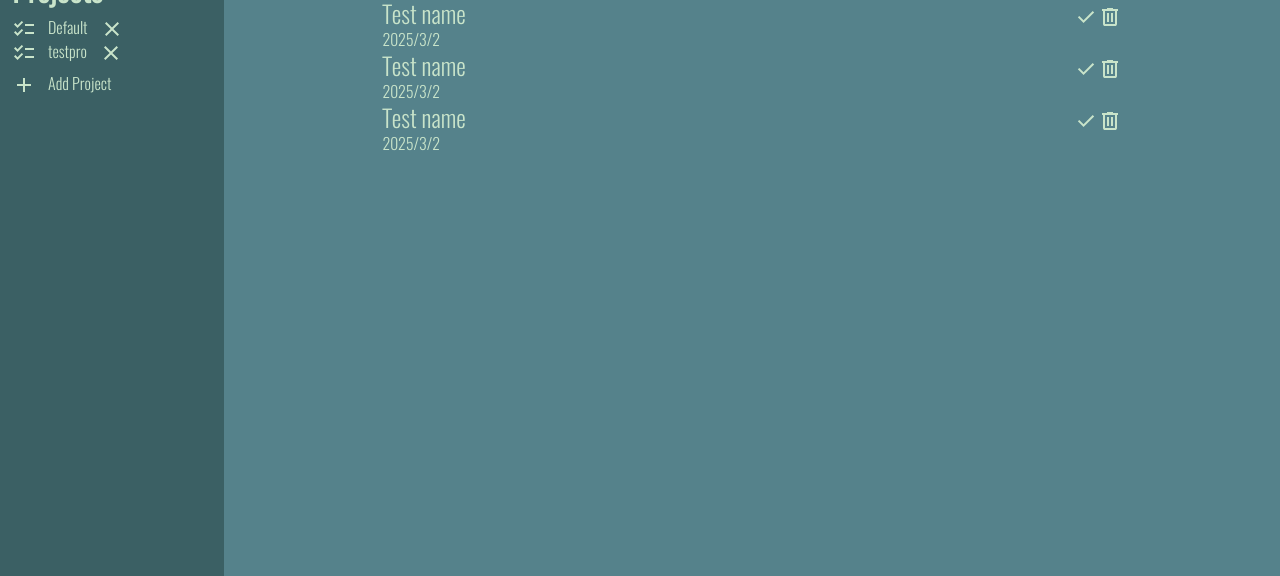
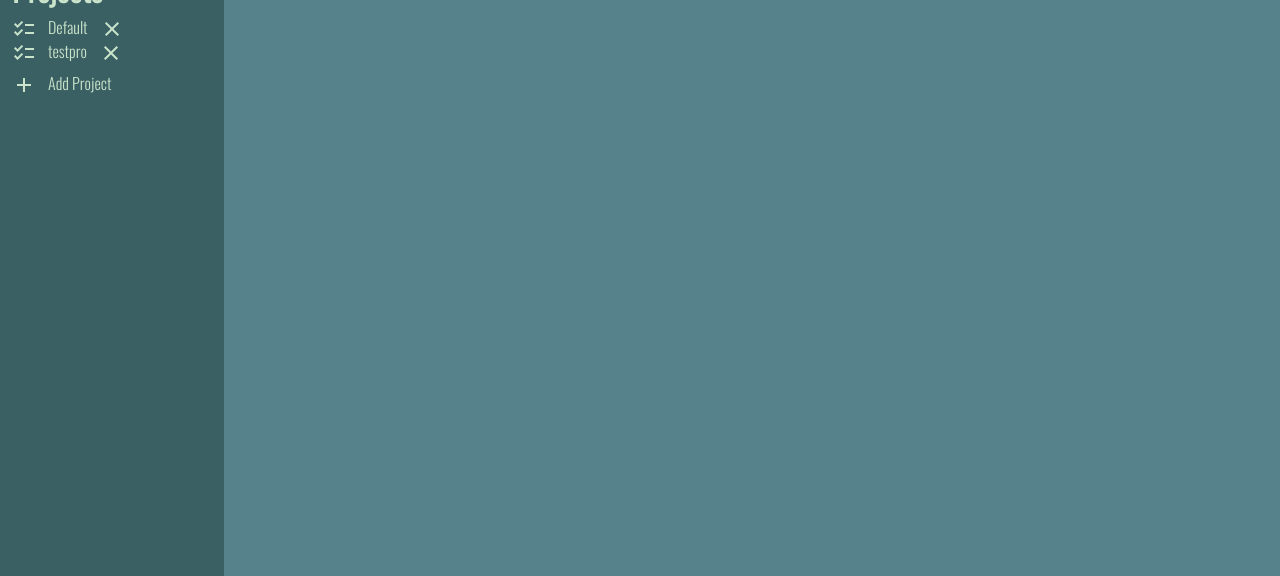
Before and after one commit to daniellonsdale/odin-todo-list, a website built with webpack: page src/template.html in a window 1280 px wide. Shown: the part 224-800 px from the top of the page. Built offline with nearby package versions, Linux system fonts and the light colour scheme.

Commit message:
Remove sample task cards

```diff
--- a/src/template.html
+++ b/src/template.html
@@ -85,36 +85,6 @@
                         <div class="delete-task"><svg xmlns="http://www.w3.org/2000/svg" height="24px" viewBox="0 -960 960 960" width="24px" fill="currentcolor"><path d="M280-120q-33 0-56.5-23.5T200-200v-520h-40v-80h200v-40h240v40h200v80h-40v520q0 33-23.5 56.5T680-120H280Zm400-600H280v520h400v-520ZM360-280h80v-360h-80v360Zm160 0h80v-360h-80v360ZM280-720v520-520Z"/></svg></div>
                     </div>
                 </div>
-                <div class="task-card">
-                    <div class="task-card-left-container">
-                        <div class="task-name">Test name</div>
-                        <div class="task-date">2025/3/2</div>
-                    </div>
-                    <div class="task-card-right-container">
-                        <div class="complete-task"><svg xmlns="http://www.w3.org/2000/svg" height="24px" viewBox="0 -960 960 960" width="24px" fill="currentcolor"><path d="M382-240 154-468l57-57 171 171 367-367 57 57-424 424Z"/></svg></div>
-                        <div class="delete-task"><svg xmlns="http://www.w3.org/2000/svg" height="24px" viewBox="0 -960 960 960" width="24px" fill="currentcolor"><path d="M280-120q-33 0-56.5-23.5T200-200v-520h-40v-80h200v-40h240v40h200v80h-40v520q0 33-23.5 56.5T680-120H280Zm400-600H280v520h400v-520ZM360-280h80v-360h-80v360Zm160 0h80v-360h-80v360ZM280-720v520-520Z"/></svg></div>
-                    </div>
-                </div>
-                <div class="task-card">
-                    <div class="task-card-left-container">
-                        <div class="task-name">Test name</div>
-                        <div class="task-date">2025/3/2</div>
-                    </div>
-                    <div class="task-card-right-container">
-                        <div class="complete-task"><svg xmlns="http://www.w3.org/2000/svg" height="24px" viewBox="0 -960 960 960" width="24px" fill="currentcolor"><path d="M382-240 154-468l57-57 171 171 367-367 57 57-424 424Z"/></svg></div>
-                        <div class="delete-task"><svg xmlns="http://www.w3.org/2000/svg" height="24px" viewBox="0 -960 960 960" width="24px" fill="currentcolor"><path d="M280-120q-33 0-56.5-23.5T200-200v-520h-40v-80h200v-40h240v40h200v80h-40v520q0 33-23.5 56.5T680-120H280Zm400-600H280v520h400v-520ZM360-280h80v-360h-80v360Zm160 0h80v-360h-80v360ZM280-720v520-520Z"/></svg></div>
-                    </div>
-                </div>
-                <div class="task-card">
-                    <div class="task-card-left-container">
-                        <div class="task-name">Test name</div>
-                        <div class="task-date">2025/3/2</div>
-                    </div>
-                    <div class="task-card-right-container">
-                        <div class="complete-task"><svg xmlns="http://www.w3.org/2000/svg" height="24px" viewBox="0 -960 960 960" width="24px" fill="currentcolor"><path d="M382-240 154-468l57-57 171 171 367-367 57 57-424 424Z"/></svg></div>
-                        <div class="delete-task"><svg xmlns="http://www.w3.org/2000/svg" height="24px" viewBox="0 -960 960 960" width="24px" fill="currentcolor"><path d="M280-120q-33 0-56.5-23.5T200-200v-520h-40v-80h200v-40h240v40h200v80h-40v520q0 33-23.5 56.5T680-120H280Zm400-600H280v520h400v-520ZM360-280h80v-360h-80v360Zm160 0h80v-360h-80v360ZM280-720v520-520Z"/></svg></div>
-                    </div>
-                </div>
             </div>
         </div>
     </div>
```
